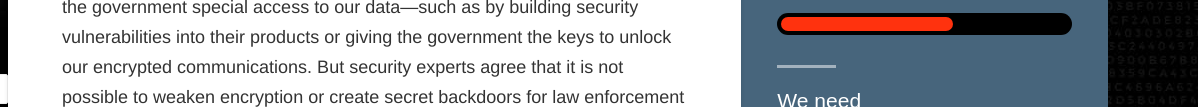
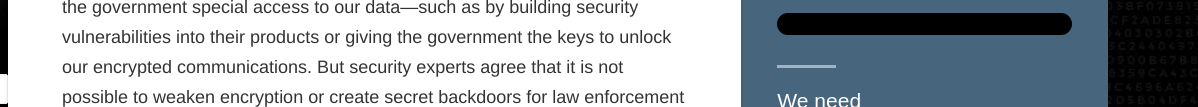
Before and after one commit to tfrce/wetheusers, a plain HTML site: page index.html in a window 1280 px wide. Shown: the part 485-592 px from the top of the page, 82-1280 px from the left. Drawn offline with Linux system fonts and the light colour scheme; no server answers; a small style sheet from the web is missing.

Commit message:
thermometer should start at absolute zero

```diff
--- a/index.html
+++ b/index.html
@@ -97,7 +97,7 @@
           <h2>
             <span>1,230</span>
             Signatures in <time>0</time> days</h2>
-          <div id="signature-count"><span style="width: 60%;"></span></div>
+          <div id="signature-count"><span style="width: 0;"></span></div>
           <hr />
 
           <div id="we-need">
```
